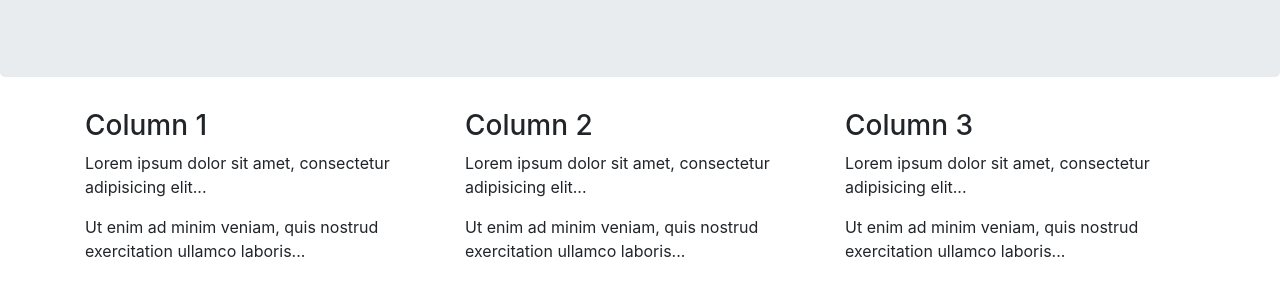
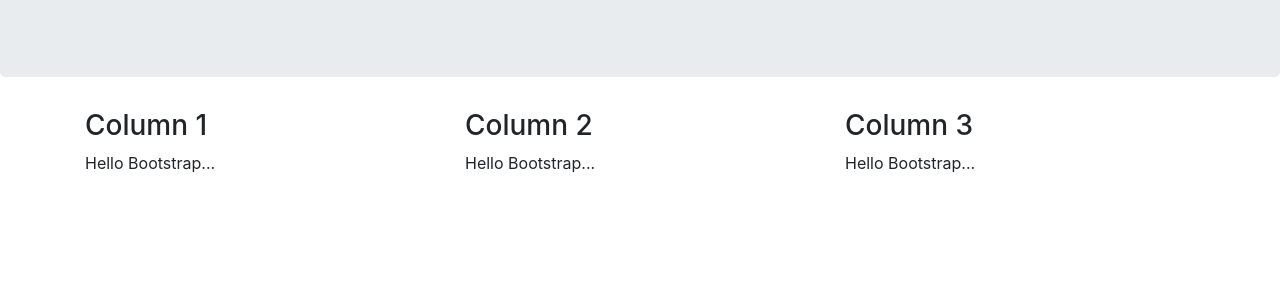
Before and after one commit to YiyangIoT/Bootstrap_tutorial, a plain HTML site: page index.html in a window 1280 px wide. Shown: the part 147-444 px from the top of the page. Drawn offline with nearby package versions, Linux system fonts and the light colour scheme.

```diff
--- a/index.html
+++ b/index.html
@@ -20,18 +20,15 @@
   <div class="row">
     <div class="col-sm-4">
       <h3>Column 1</h3>
-      <p>Lorem ipsum dolor sit amet, consectetur adipisicing elit...</p>
-      <p>Ut enim ad minim veniam, quis nostrud exercitation ullamco laboris...</p>
+      <p>Hello Bootstrap...</p>
     </div>
     <div class="col-sm-4">
       <h3>Column 2</h3>
-      <p>Lorem ipsum dolor sit amet, consectetur adipisicing elit...</p>
-      <p>Ut enim ad minim veniam, quis nostrud exercitation ullamco laboris...</p>
+      <p>Hello Bootstrap...</p>
     </div>
     <div class="col-sm-4">
       <h3>Column 3</h3>
-      <p>Lorem ipsum dolor sit amet, consectetur adipisicing elit...</p>
-      <p>Ut enim ad minim veniam, quis nostrud exercitation ullamco laboris...</p>
+      <p>Hello Bootstrap...</p>
     </div>
   </div>
 </div>
```
